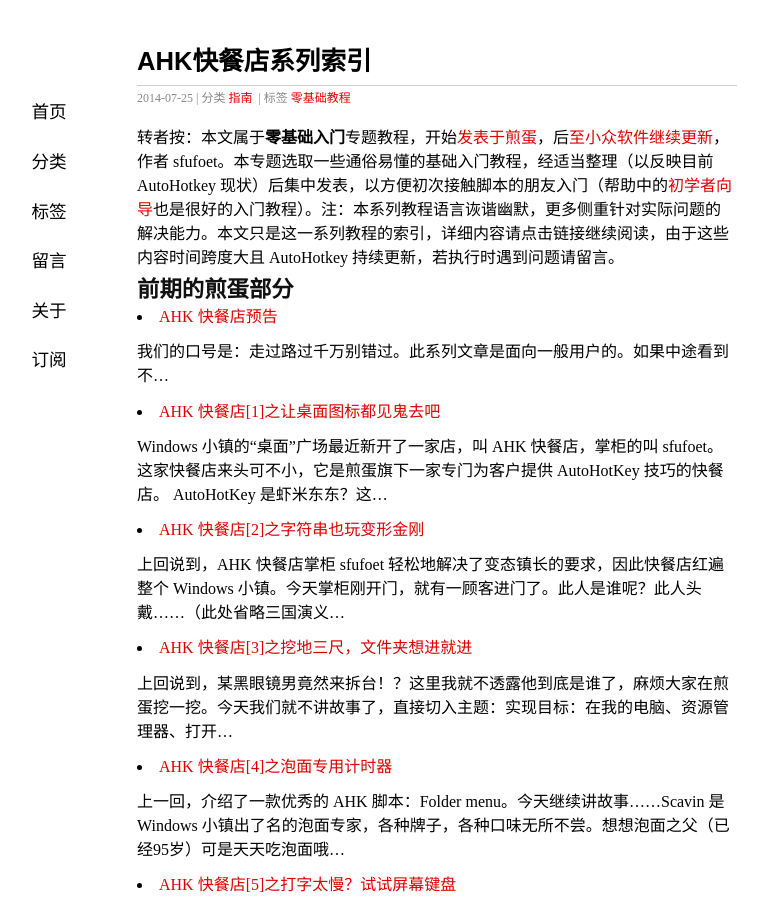
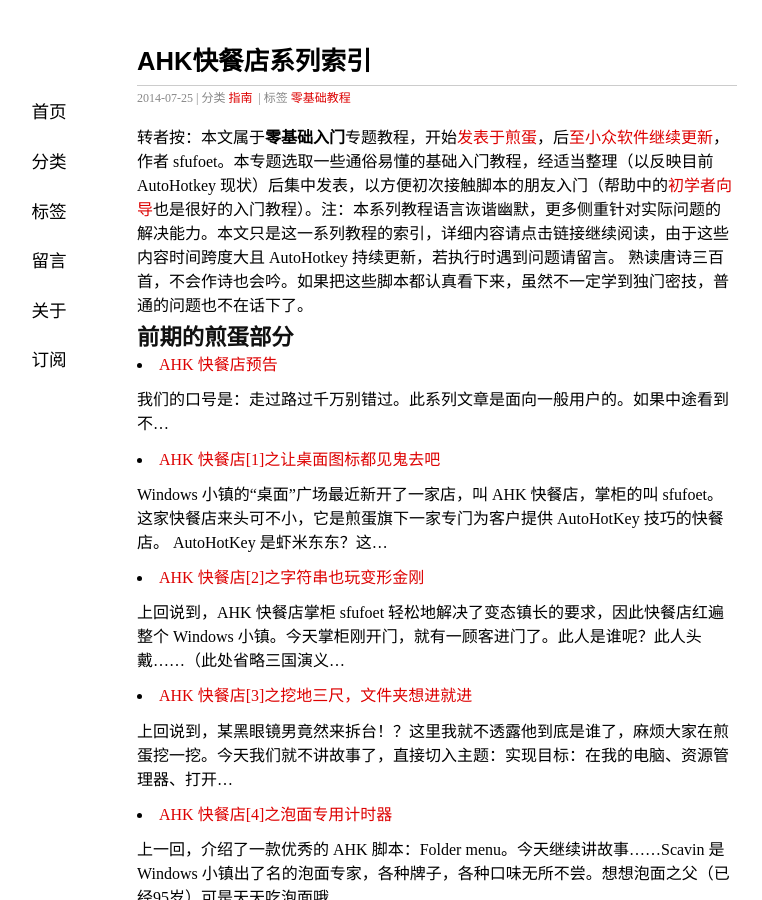
Before and after one commit to amnesiac10/amnesiac10.github.io, a Jekyll site: the page built from _posts/2014-07-26-ahk-fast-food-restaurant.md, in a window 1280 px wide and 900 px high. Shown: the whole window, without its empty margins (203-965 px from the left). Built offline with Jekyll 4.4.1, drawn with Linux system fonts in a browser that asks for light colours; Markdown is read by kramdown in place of the engine named in the settings; comment, search, counter and statistics services are not loaded.

Commit message:
Make local copy clean.

```diff
--- a/_posts/2014-07-26-ahk-fast-food-restaurant.md
+++ b/_posts/2014-07-26-ahk-fast-food-restaurant.md
@@ -6,6 +6,7 @@
 tags: 零基础教程
 ---
 转者按：本文属于**零基础入门**专题教程，开始[发表于煎蛋](http://jandan.net/2007/10/21/ahk-fast-food-restaurant-advance-notice.html)，后[至小众软件继续更新](http://www.appinn.com/ahk-fast-food-restaurant/)，作者 sfufoet。本专题选取一些通俗易懂的基础入门教程，经适当整理（以反映目前 AutoHotkey 现状）后集中发表，以方便初次接触脚本的朋友入门（帮助中的[初学者向导](http://ahkcn.github.io/docs/Tutorial.htm)也是很好的入门教程）。注：本系列教程语言诙谐幽默，更多侧重针对实际问题的解决能力。本文只是这一系列教程的索引，详细内容请点击链接继续阅读，由于这些内容时间跨度大且 AutoHotkey 持续更新，若执行时遇到问题请留言。
+熟读唐诗三百首，不会作诗也会吟。如果把这些脚本都认真看下来，虽然不一定学到独门密技，普通的问题也不在话下了。
 
 ## 前期的煎蛋部分
 
```
Also changed, not shown: _drafts/【工具】热键资源分配规划.md (+3 -0 lines), _posts/2014-08-06-work-with-file.md (+1 -1 lines).
